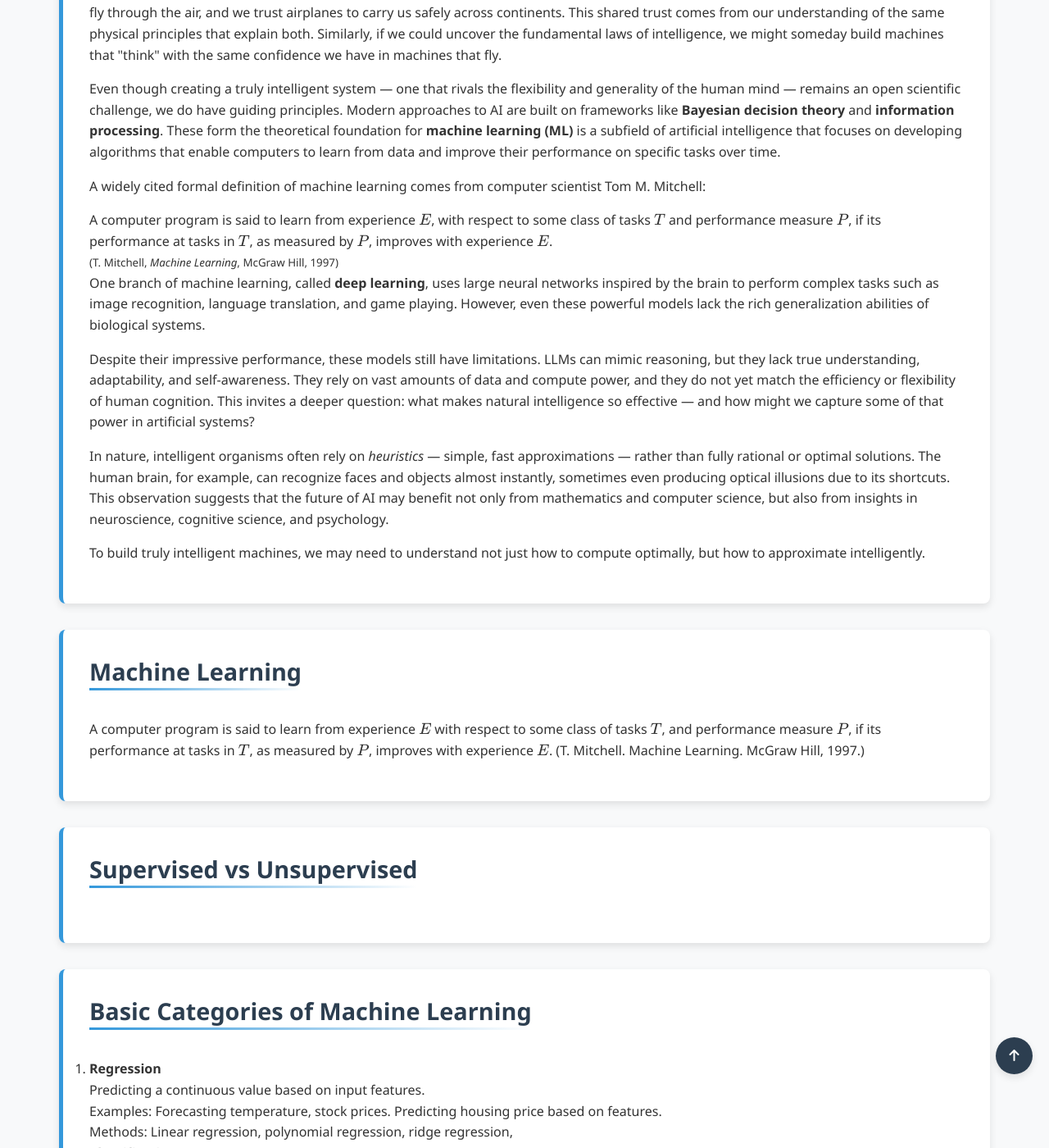
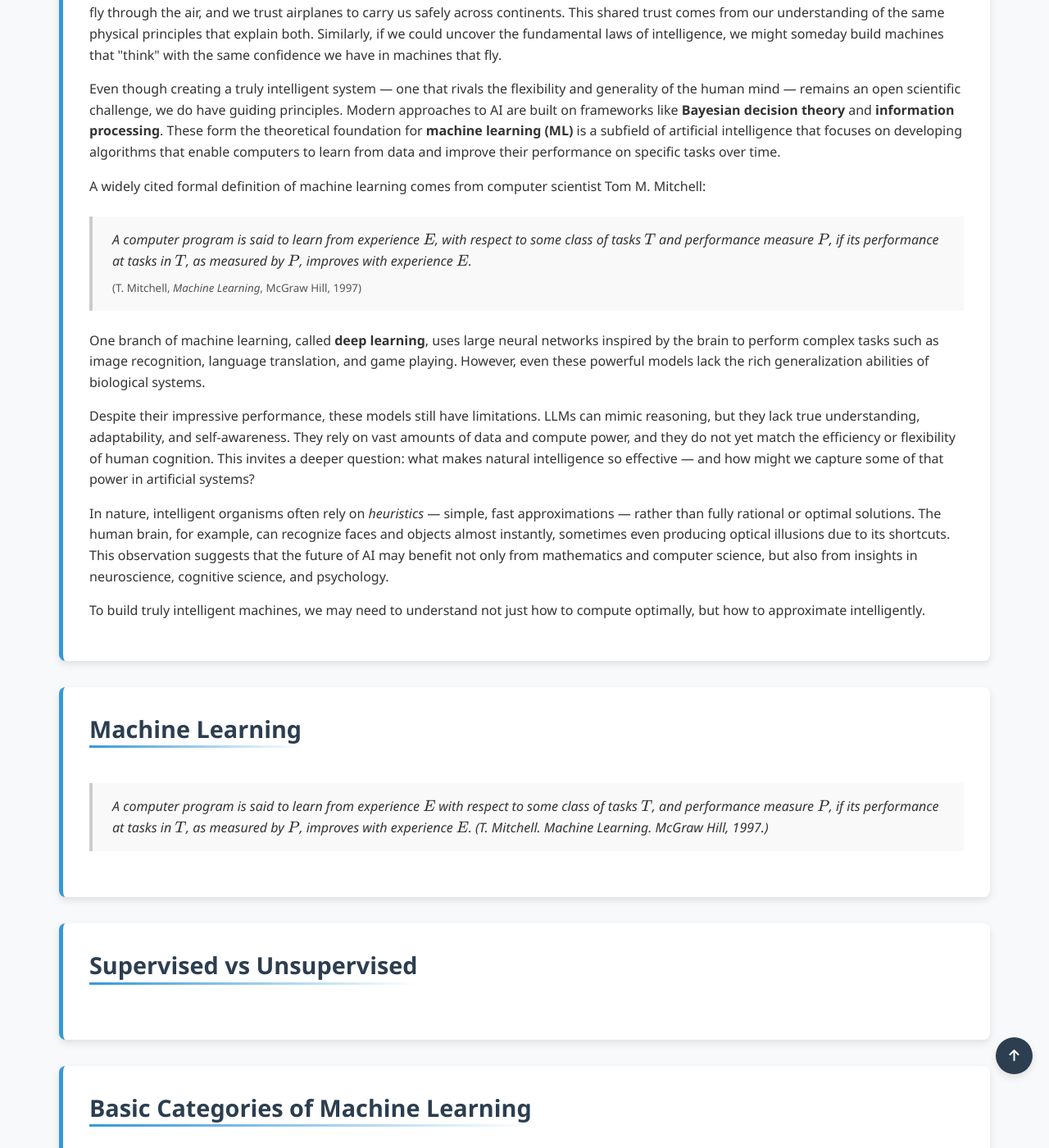
Before and after one commit to Yusukey01/yusukey01.github.io, a Jekyll site: the page built from Mathematics/Machine_learning/intro_ml.html, in a window 1280 px wide and 1400 px high, scrolled down 1022 px. Shown: the whole window at 82% size. Built offline with Jekyll 4.4.1, drawn with Linux system fonts in a browser that asks for light colours.

Commit message:
making Section IV Machine learning

```diff
--- a/Mathematics/Machine_learning/intro_ml.html
+++ b/Mathematics/Machine_learning/intro_ml.html
@@ -60,12 +60,11 @@ uses_python: false
                     A widely cited formal definition of machine learning comes from computer scientist Tom M. Mitchell:
                  </p>
 
-                    <blockquote>
-                        A computer program is said to learn from experience \(E\), with respect to some class of tasks \(T\) and
-                        performance measure \(P\), if its performance at tasks in \(T\), as measured by \(P\), improves with experience \(E\).
-                        <br>
-                        <small>(T. Mitchell, <em>Machine Learning</em>, McGraw Hill, 1997)</small>
-                    </blockquote>
+                <blockquote>
+                    A computer program is said to learn from experience \(E\), with respect to some class of tasks \(T\) and
+                    performance measure \(P\), if its performance at tasks in \(T\), as measured by \(P\), improves with experience \(E\).
+                    <small>(T. Mitchell, <em>Machine Learning</em>, McGraw Hill, 1997)</small>
+                </blockquote>
 
                 <p>
                 One branch of machine learning, called <strong>deep learning</strong>, uses large neural networks inspired by the brain to perform complex
--- a/css/styles.css
+++ b/css/styles.css
@@ -84,6 +84,25 @@
     max-width: 1200px;
     margin: 0 auto;
     padding: var(--spacing-lg);
+  }
+
+  blockquote {
+    font-style: italic;
+    background-color: #f9f9f9;
+    border-left: 4px solid #ccc;
+    margin: 1.5em 0;
+    padding: 1em 1.5em;
+    color: #333;
+    line-height: 1.6;
+    font-size: 1rem;
+  }
+
+  blockquote small {
+    display: block;
+    margin-top: 0.75em;
+    font-style: normal;
+    font-weight: 500;
+    color: #555;
   }
 
   /* ========== 4. Navigation & Header ========== */
```
